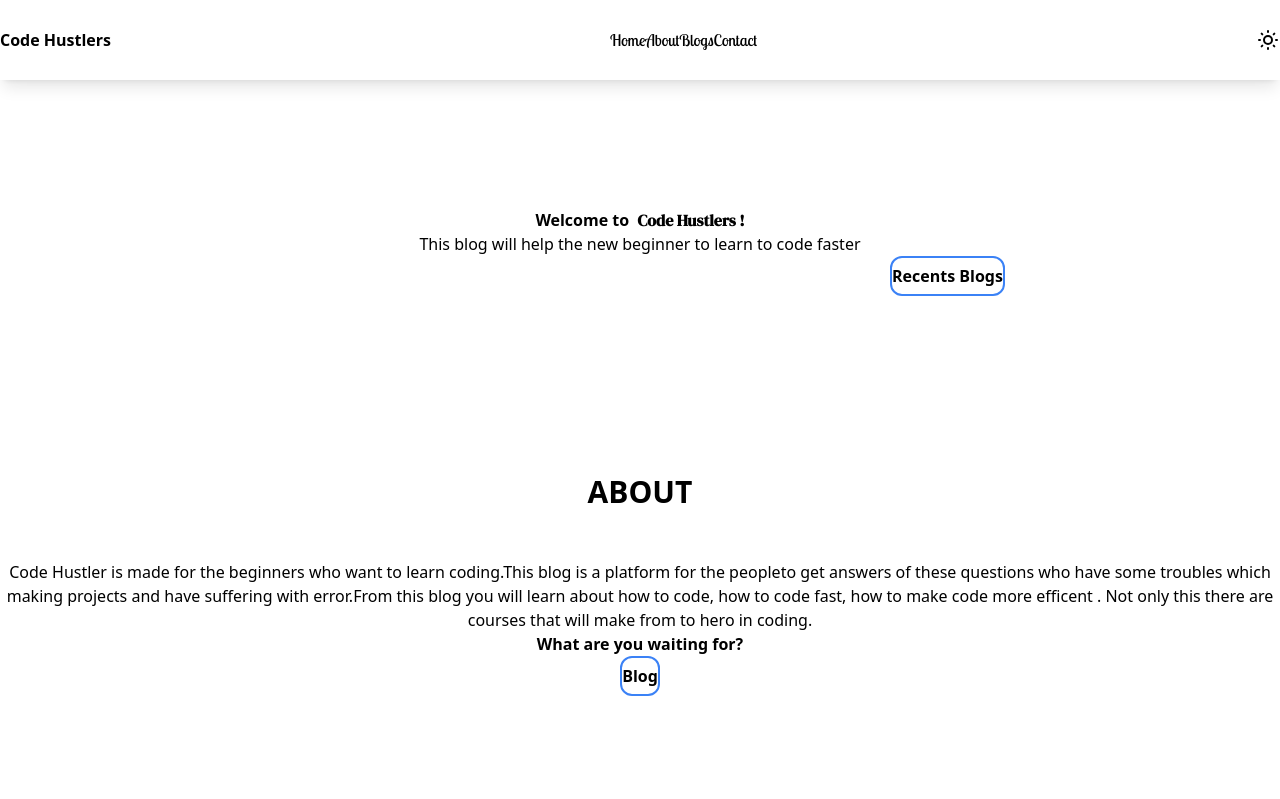
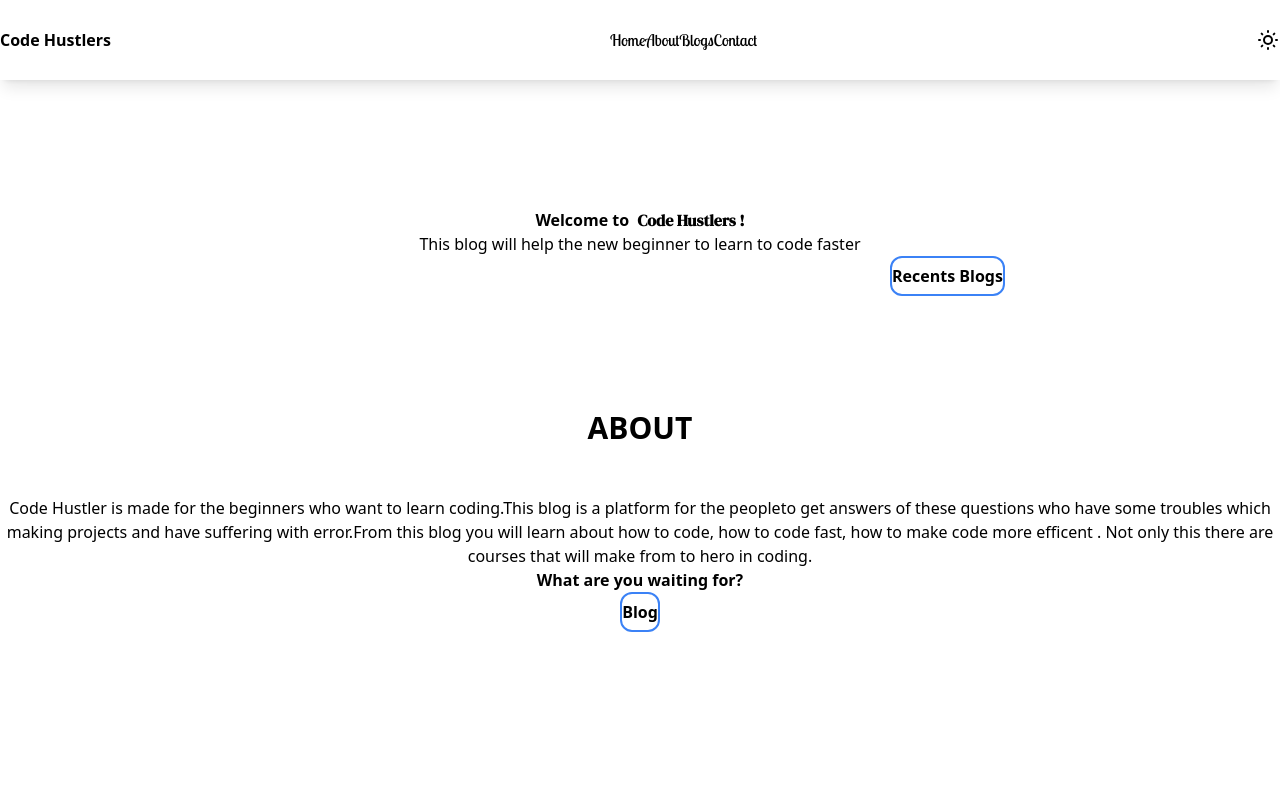
Before and after one commit to akhilpamwani/CodeHustler, a Next.js app: page / in a window 1280 px wide. Shown: the top 799 px of the page. Built offline with nearby package versions, Linux system fonts and the light colour scheme.

Commit message:
Under development

```diff
--- a/pages/index.js
+++ b/pages/index.js
@@ -3,7 +3,6 @@ import Seo from '../Components/Seo/Seo';
 import React from 'react'
 import { ButtonGradientWithOutLinkComponent } from '../Components/Button/WithOutLink/ButtonGradientWithoutLinkComponent';
 import { ButtonBlueWithOutLinkComponent } from '../Components/Button/WithOutLink/ButtonBlueWithOutLink';
-
 import About from '../Components/About.js/About';
 import { Contact } from "../Components/Contact/Contact";
 
@@ -14,7 +13,7 @@ export default function Home() {
     <>
 
       <Seo SeoTitle={"Home"} />
-      <div className=' relative top-52  mb-96'>
+      <div className=' relative top-52  mb-80'>
       <HomeComp />
       <div className="flex flex-auto  mx-5 m-auto justify-center"data-aos="fade-up">
       <ButtonGradientWithOutLinkComponent ButtonGradient={'Popular Blogs'} />
--- a/styles/globals.scss
+++ b/styles/globals.scss
@@ -94,9 +94,11 @@ background: transparent;
 }
 .Home-h1-Resp{
     font-size: 25px;
+    margin-bottom: 10px;
 }
 .Home-para{
     font-size: 10px;
+    margin-bottom: 10px;
 }
 .Hambuger{
     display: flex;
--- a/tailwind.config.js
+++ b/tailwind.config.js
@@ -1,5 +1,9 @@
 module.exports = {
-
+    purge: [
+        // "./src/**/*.html",
+         "./src/**/*.js",
+        "./src/**/*.jsx"
+       ],
   darkMode: "class",
   content: [
       './pages/**/*.{js,ts,jsx,tsx}',
```
